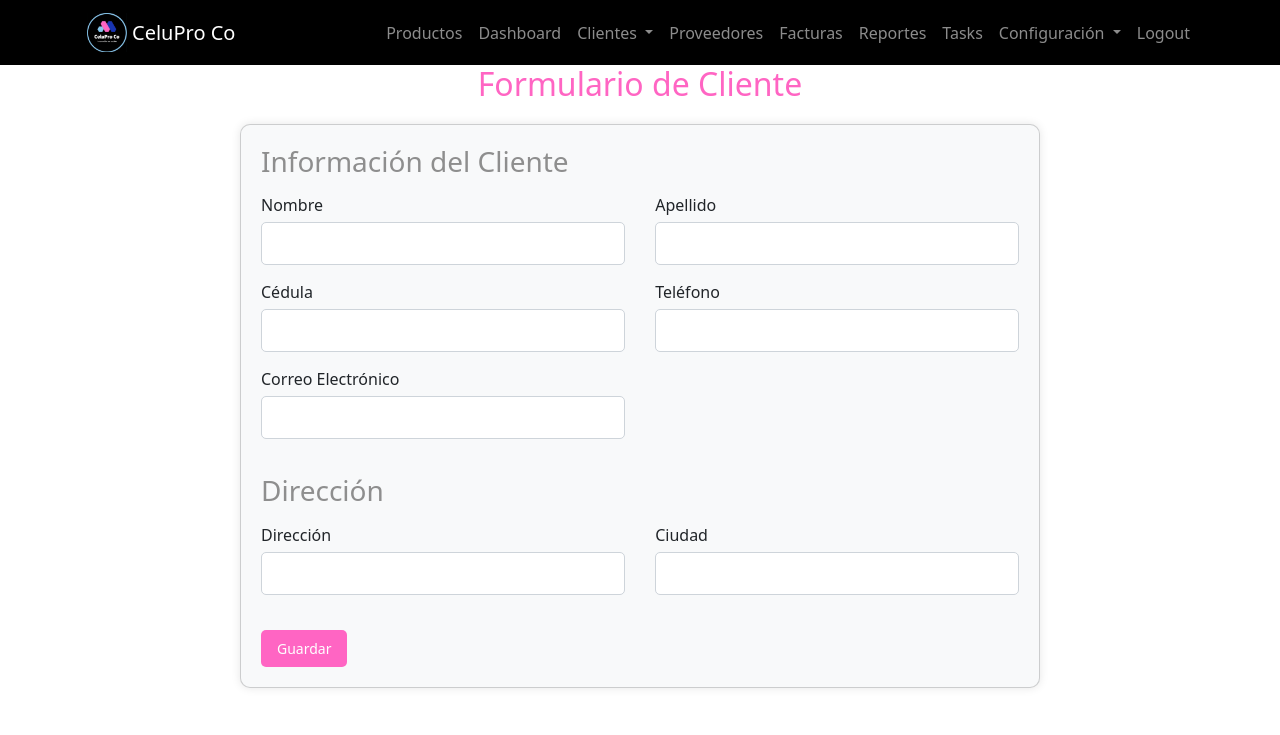
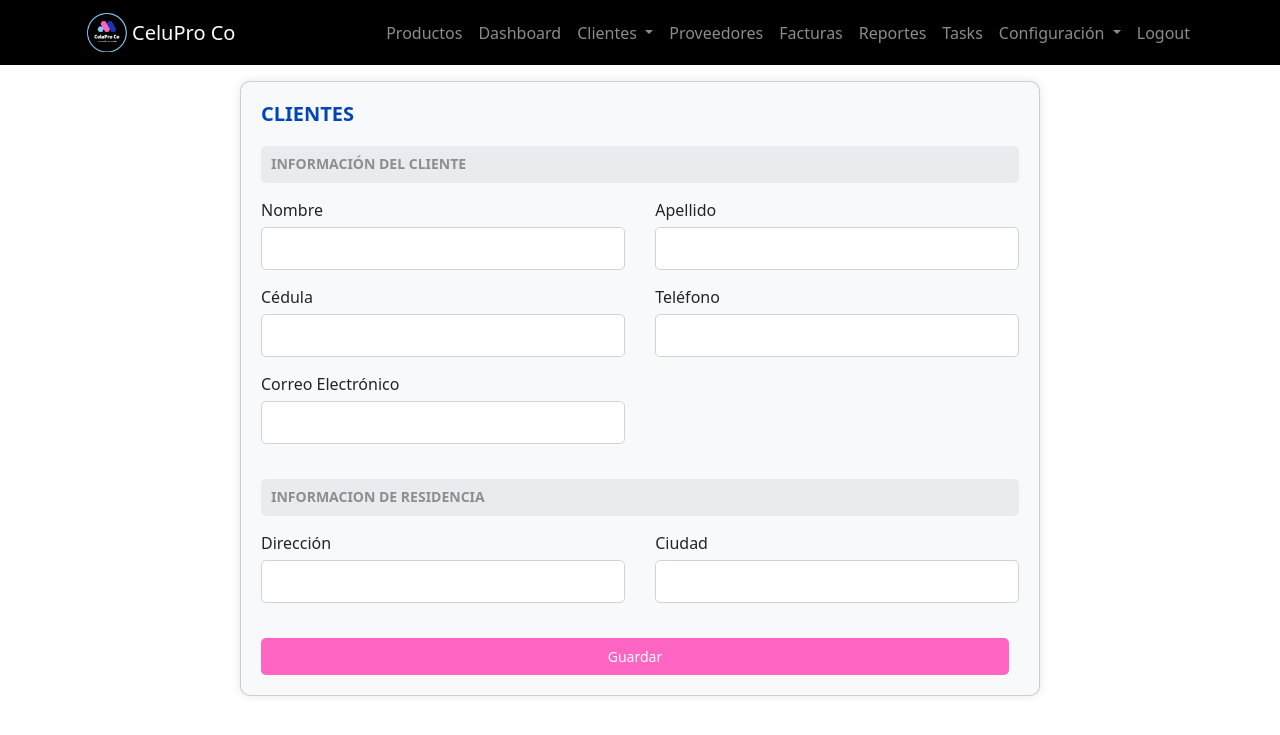
Before and after one commit to BLACKWATCHII/VisualPos, a Django app: page /createCustomer/ in a window 1280 px wide. Shown: the top 735 px of the page. Run offline with Django 4.2, Linux system fonts and the light colour scheme; the visitor is signed in with stand-in values (Sample User, id 1).

Commit message:
create customer views

```diff
--- a/user/templates/Customer/createCustomer.html
+++ b/user/templates/Customer/createCustomer.html
@@ -1,14 +1,10 @@
 {% extends 'base.html' %}
 
 {% block content %}
-<h2 class="title">Formulario de Cliente</h2>
-
-<div class="card">
-    <form method="post" action="">
-        {% csrf_token %}
-
+<div class="card mt-3">
+    <h2 class="title">CLIENTES</h2>
     <div class="section">
-            <h3>Información del Cliente</h3>
+        <h5>INFORMACIÓN DEL CLIENTE</h5>
         <div class="form-row">
             <div class="form-group col-md-6">
                 <label for="id_name">Nombre</label>
@@ -36,9 +32,8 @@
             </div>
         </div>
     </div>
-
     <div class="section">
-            <h3>Dirección</h3>
+        <h5>INFORMACION DE RESIDENCIA</h5>
         <div class="form-row">
             <div class="form-group col-md-6">
                 <label for="id_address">Dirección</label>
@@ -51,14 +46,15 @@
         </div>
     </div>
     <button type="submit" class="btn btn-primary">Guardar</button>
-    </form>
 </div>
 
 <style>
     .title {
-        color: #FF65C3;
-        text-align: center;
+        color: #0046b8;
+        text-align: left;
         margin-bottom: 20px;
+        font-size: 20px; /* Slightly smaller font size to match the image */
+        font-weight: bold;
     }
 
     .card {
@@ -74,9 +70,14 @@
         margin-bottom: 20px;
     }
 
-    .section h3 {
+    .section h5 {
+        background-color: #E9ECEF;  /* Fondo gris claro */
+        padding: 10px;
+        border-radius: 5px;
         color: #8E8E8E;
         margin-bottom: 15px;
+        font-size: 14px; /* Slightly smaller font size to match the image */
+        font-weight: bold;
     }
 
     .form-row {
@@ -117,5 +118,11 @@
         border: none;
         color: white;
     }
+
+    hr {
+        border: 0;
+        border-top: 1px solid #e9ecef;
+        margin: 20px 0;
+    }
 </style>
 {% endblock %}
--- a/user/templates/_navbar.html
+++ b/user/templates/_navbar.html
@@ -33,7 +33,7 @@
           <a href="" class="nav-link">Productos</a>
         </li>
         <li class="nav-item">
-          <a href="" class="nav-link">Dashboard</a>
+          <a href="{% url 'tasks' %}" class="nav-link">Dashboard</a>
         </li>
         <li class="nav-item dropdown">
           <a class="nav-link dropdown-toggle" href="#" id="clientesDropdown" role="button" data-bs-toggle="dropdown" aria-expanded="false">
@@ -55,7 +55,7 @@
           <a href="" class="nav-link">Reportes</a>
         </li>
         <li class="nav-item">
-          <a href="{% url 'tasks' %}" class="nav-link">Tasks</a>
+          <a href="" class="nav-link">Tasks</a>
         </li>
         <li class="nav-item dropdown">
           <a class="nav-link dropdown-toggle" href="#" id="navbarDropdown" role="button" data-bs-toggle="dropdown" aria-expanded="false">
```
Lines whose indentation alone changed are shown as unchanged.
